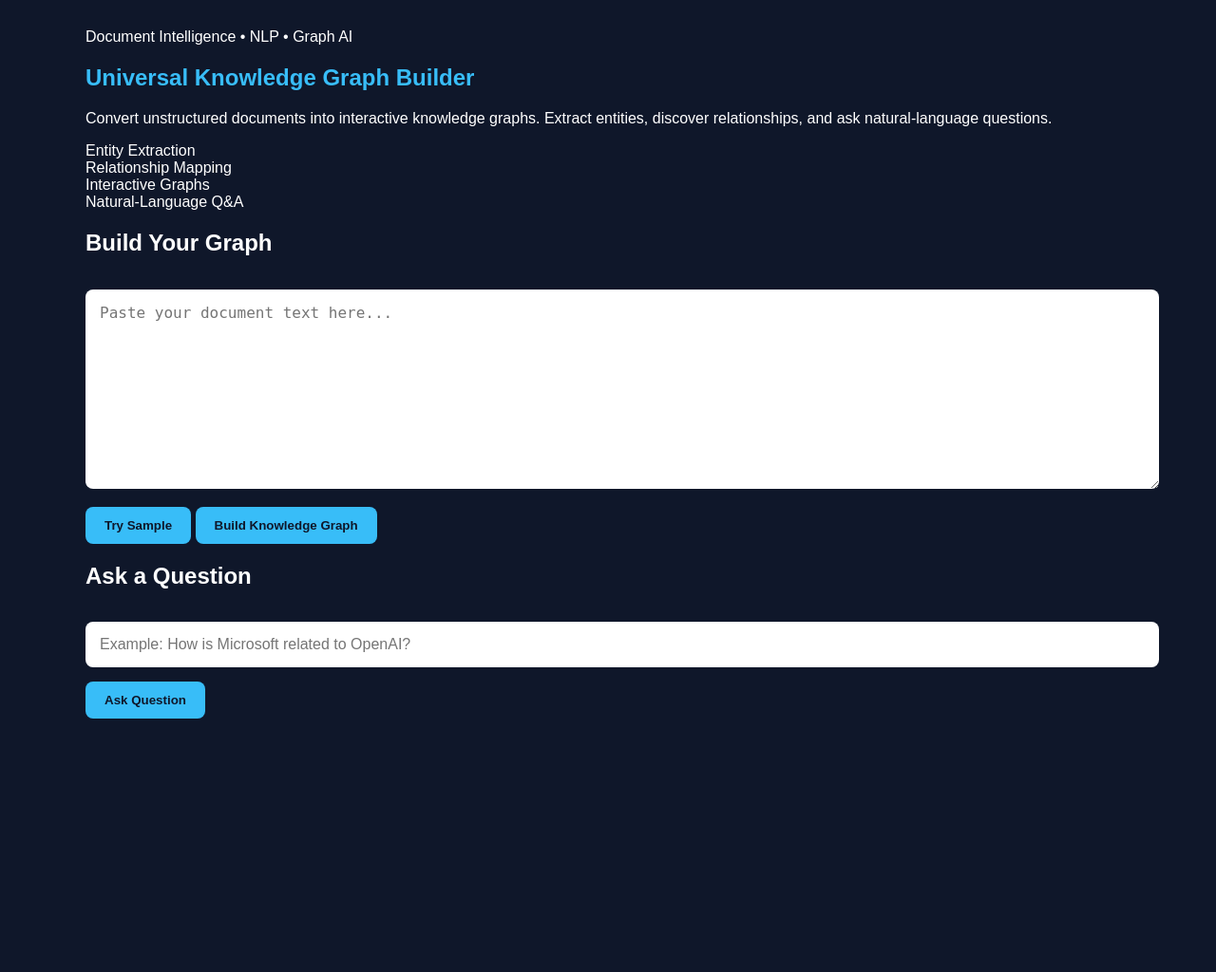
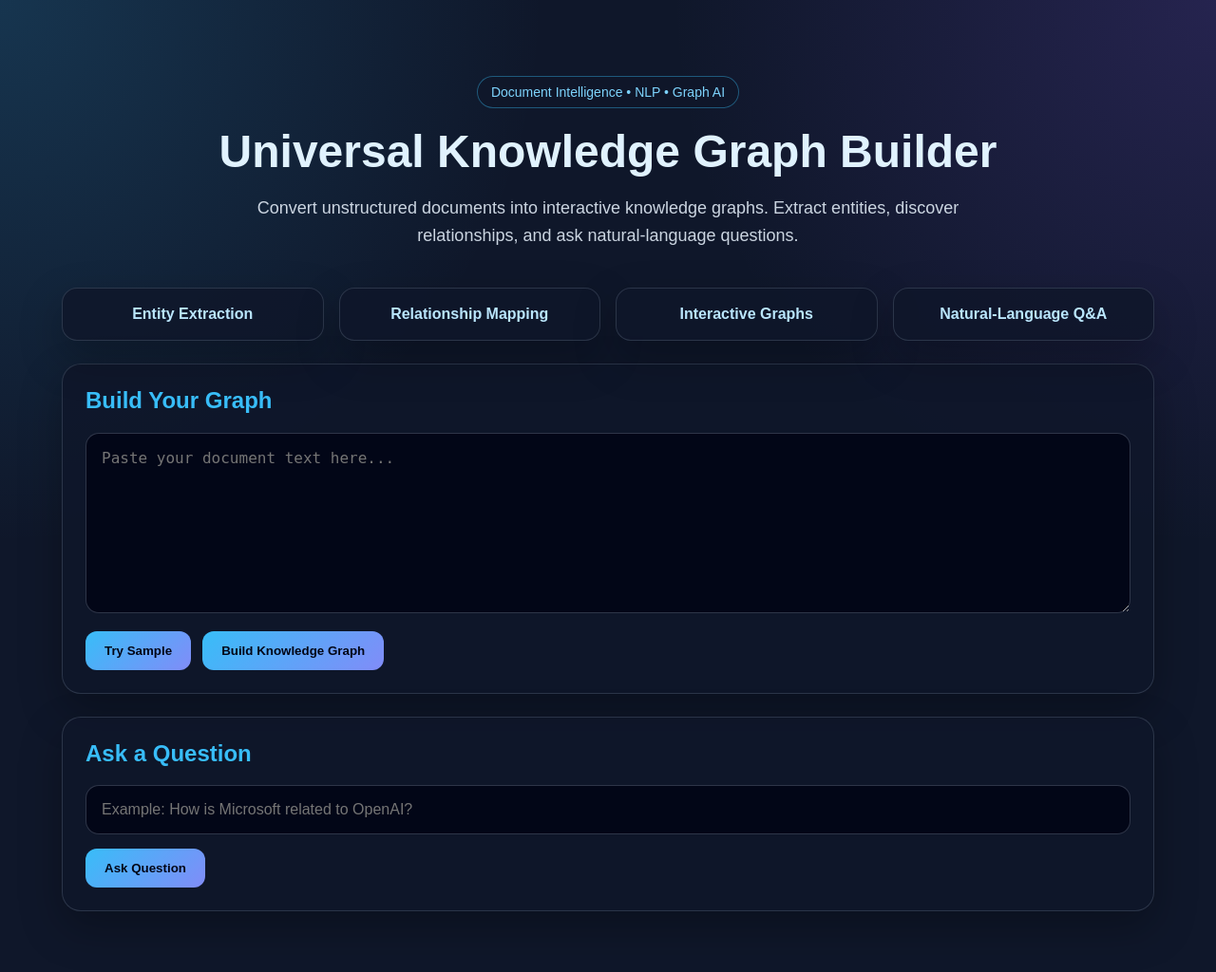
Before and after one commit to CharanISA/universal-knowledge-graph-builder, a Flask app: page / in a window 1280 px wide. Shown: the whole page at 95% size. Before the commit the page ends 757 px from the top, so only its background shows below. Run offline with Flask 3, Linux system fonts and the light colour scheme.

Commit message:
update website

```diff
--- a/static/style.css
+++ b/static/style.css
@@ -1,63 +1,203 @@
+* {
+    box-sizing: border-box;
+}
+
 body {
     margin: 0;
     font-family: Arial, sans-serif;
-    background: #0f172a;
+    background:
+        radial-gradient(circle at top left, rgba(56, 189, 248, 0.18), transparent 35%),
+        radial-gradient(circle at top right, rgba(139, 92, 246, 0.18), transparent 35%),
+        #0f172a;
     color: white;
 }
 
 .container {
-    width: 90%;
-    max-width: 1100px;
+    width: 92%;
+    max-width: 1150px;
     margin: auto;
-    padding: 30px;
+    padding: 40px 0;
 }
 
-h1 {
+.hero {
+    text-align: center;
+    padding: 40px 20px;
+}
+
+.badge {
+    display: inline-block;
+    padding: 8px 14px;
+    border: 1px solid rgba(56, 189, 248, 0.4);
+    border-radius: 999px;
+    color: #7dd3fc;
+    background: rgba(15, 23, 42, 0.8);
+    margin-bottom: 18px;
+    font-size: 14px;
+}
+
+.hero h1 {
+    margin: 0;
+    font-size: 48px;
+    color: #e0f2fe;
+}
+
+.hero p {
+    max-width: 760px;
+    margin: 18px auto 0;
+    color: #cbd5e1;
+    font-size: 18px;
+    line-height: 1.6;
+}
+
+.features {
+    display: grid;
+    grid-template-columns: repeat(4, 1fr);
+    gap: 16px;
+    margin-bottom: 24px;
+}
+
+.feature-card {
+    background: rgba(15, 23, 42, 0.82);
+    border: 1px solid rgba(148, 163, 184, 0.22);
+    border-radius: 16px;
+    padding: 18px;
+    text-align: center;
+    color: #bae6fd;
+    font-weight: bold;
+    box-shadow: 0 18px 45px rgba(0, 0, 0, 0.25);
+}
+
+.panel {
+    background: rgba(15, 23, 42, 0.82);
+    border: 1px solid rgba(148, 163, 184, 0.22);
+    border-radius: 20px;
+    padding: 24px;
+    margin-bottom: 24px;
+    box-shadow: 0 18px 45px rgba(0, 0, 0, 0.28);
+}
+
+.panel h2 {
+    margin-top: 0;
     color: #38bdf8;
 }
 
-textarea {
+textarea,
+input {
     width: 100%;
-    height: 180px;
-    padding: 15px;
-    border-radius: 8px;
-    border: none;
-    margin-top: 15px;
+    padding: 16px;
+    border-radius: 14px;
+    border: 1px solid rgba(148, 163, 184, 0.3);
+    background: #020617;
+    color: white;
     font-size: 16px;
+    outline: none;
 }
 
-input {
-    width: 100%;
-    padding: 15px;
-    border-radius: 8px;
-    border: none;
-    margin-top: 15px;
-    font-size: 16px;
+textarea {
+    height: 190px;
+    resize: vertical;
+}
+
+textarea:focus,
+input:focus {
+    border-color: #38bdf8;
+    box-shadow: 0 0 0 3px rgba(56, 189, 248, 0.16);
+}
+
+.button-row {
+    display: flex;
+    gap: 12px;
+    flex-wrap: wrap;
 }
 
 button {
     margin-top: 15px;
-    padding: 12px 20px;
-    background: #38bdf8;
-    color: #0f172a;
+    padding: 13px 20px;
+    background: linear-gradient(135deg, #38bdf8, #818cf8);
+    color: #020617;
     border: none;
-    border-radius: 8px;
+    border-radius: 12px;
     font-weight: bold;
     cursor: pointer;
+    transition: transform 0.15s ease, opacity 0.15s ease;
 }
 
 button:hover {
-    background: #0ea5e9;
+    transform: translateY(-2px);
+    opacity: 0.92;
 }
 
 iframe {
     width: 100%;
     height: 650px;
-    border: 2px solid #38bdf8;
-    border-radius: 10px;
+    border: 1px solid rgba(56, 189, 248, 0.45);
+    border-radius: 16px;
     background: white;
 }
 
-li {
-    margin-bottom: 10px;
+.relationship-grid {
+    display: grid;
+    grid-template-columns: repeat(auto-fit, minmax(260px, 1fr));
+    gap: 14px;
 }
+
+.relationship-card {
+    background: #020617;
+    border: 1px solid rgba(56, 189, 248, 0.25);
+    border-radius: 14px;
+    padding: 16px;
+    display: flex;
+    flex-direction: column;
+    gap: 8px;
+}
+
+.relationship-card span {
+    color: #e0f2fe;
+    font-weight: bold;
+}
+
+.relationship-card small {
+    color: #94a3b8;
+}
+
+.answer-box {
+    background: #020617;
+    border-left: 4px solid #38bdf8;
+    padding: 16px;
+    border-radius: 12px;
+    color: #e2e8f0;
+    line-height: 1.6;
+}
+
+.answer-list {
+    display: grid;
+    gap: 12px;
+}
+
+@media (max-width: 800px) {
+    .hero h1 {
+        font-size: 34px;
+    }
+
+    .features {
+        grid-template-columns: repeat(2, 1fr);
+    }
+
+    iframe {
+        height: 500px;
+    }
+}
+
+@media (max-width: 520px) {
+    .features {
+        grid-template-columns: 1fr;
+    }
+
+    .button-row {
+        flex-direction: column;
+    }
+
+    button {
+        width: 100%;
+    }
+}
```
